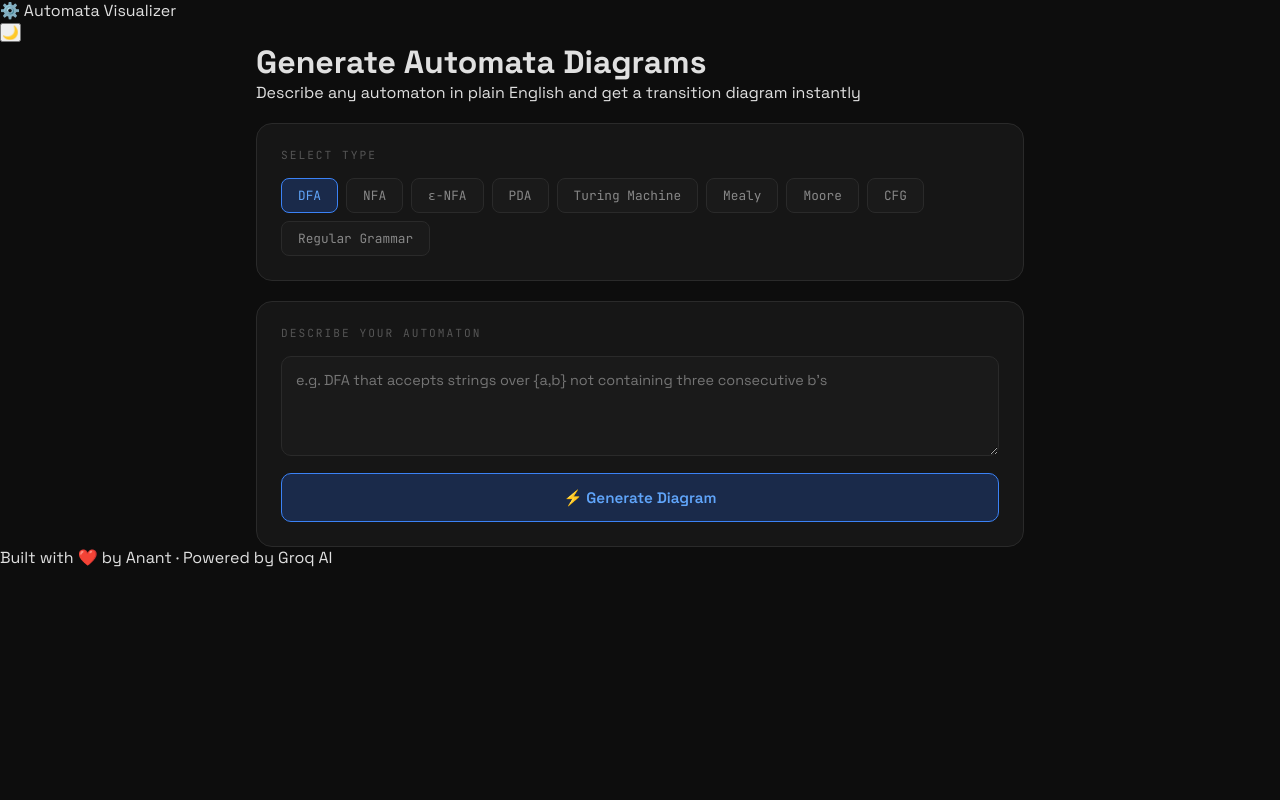
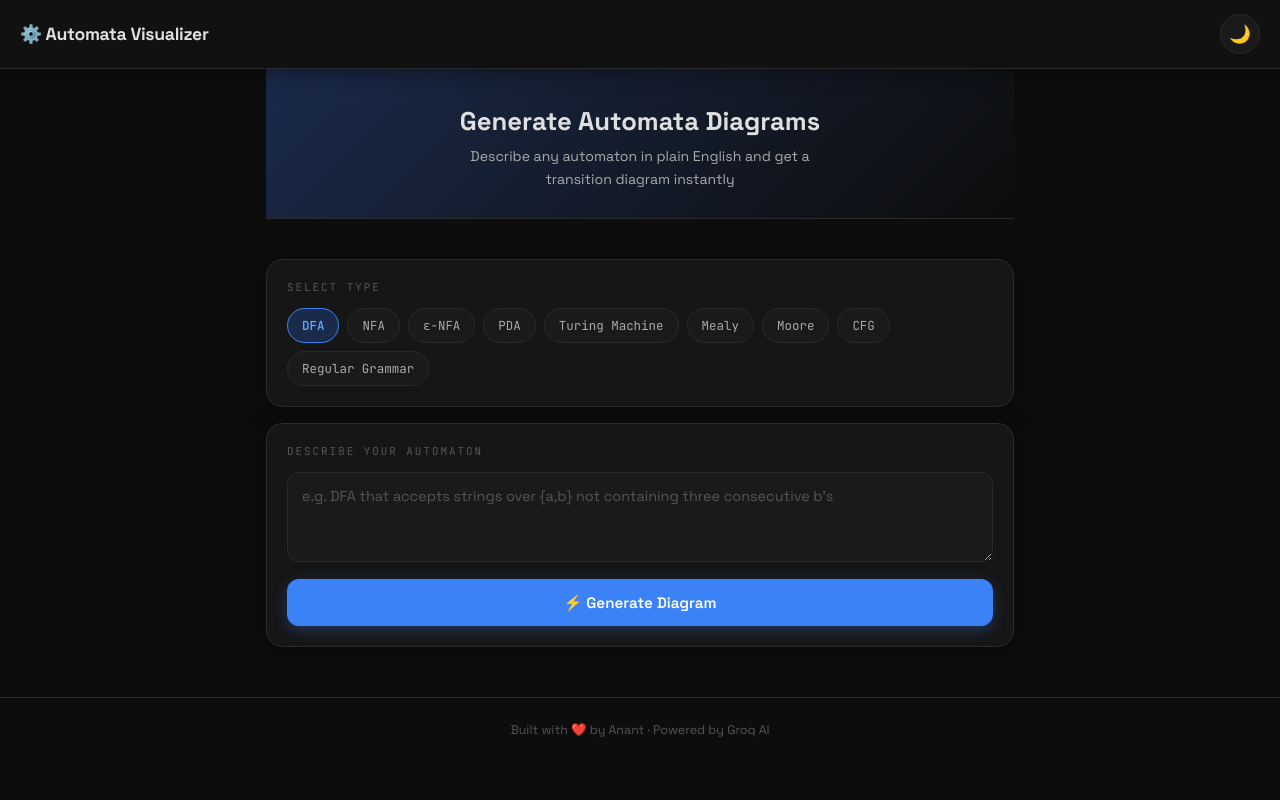
Before and after one commit to Anant-083/Automata-Visualizer, a Flask app: page / in a window 1280 px wide. Run offline with Flask 3, Linux system fonts and the light colour scheme.

Commit message:
Update style.css

```diff
--- a/static/style.css
+++ b/static/style.css
@@ -1,59 +1,156 @@
+:root {
+  --bg: #0d0d0d;
+  --bg2: #161616;
+  --bg3: #1a1a1a;
+  --border: #2a2a2a;
+  --text: #e0e0e0;
+  --text2: #aaa;
+  --text3: #555;
+  --accent: #3b82f6;
+  --accent2: #60a5fa;
+  --accept: #22c55e;
+  --reject: #ef4444;
+  --label: #f0c040;
+  --nav-bg: #111111;
+  --hero-bg: linear-gradient(135deg, #1a2a4a, #0d0d0d);
+  --shadow: 0 4px 24px rgba(0,0,0,0.4);
+  --btn-bg: #1a2a4a;
+}
+
+[data-theme="light"] {
+  --bg: #f0f4f8;
+  --bg2: #ffffff;
+  --bg3: #f8fafc;
+  --border: #e2e8f0;
+  --text: #1a202c;
+  --text2: #4a5568;
+  --text3: #a0aec0;
+  --accent: #2563eb;
+  --accent2: #1d4ed8;
+  --accept: #16a34a;
+  --reject: #dc2626;
+  --label: #d97706;
+  --nav-bg: #ffffff;
+  --hero-bg: linear-gradient(135deg, #dbeafe, #f0f4f8);
+  --shadow: 0 4px 24px rgba(0,0,0,0.08);
+  --btn-bg: #dbeafe;
+}
+
 * { margin: 0; padding: 0; box-sizing: border-box; }
 
 body {
-  background: #0d0d0d;
-  color: #e0e0e0;
+  background: var(--bg);
+  color: var(--text);
   font-family: 'Space Grotesk', sans-serif;
   min-height: 100vh;
-  padding-bottom: 40px;
+  transition: background 0.3s, color 0.3s;
 }
 
-.header {
-  text-align: center;
-  padding: 40px 20px 20px;
-  border-bottom: 1px solid #1a1a1a;
-  margin-bottom: 30px;
+/* NAVBAR */
+.navbar {
+  position: sticky;
+  top: 0;
+  z-index: 100;
+  background: var(--nav-bg);
+  border-bottom: 1px solid var(--border);
+  display: flex;
+  align-items: center;
+  justify-content: space-between;
+  padding: 14px 20px;
+  box-shadow: var(--shadow);
 }
 
-.header h1 {
-  font-size: 2rem;
+.nav-brand {
+  font-size: 1.1rem;
   font-weight: 700;
-  color: #fff;
-  letter-spacing: -0.5px;
+  color: var(--text);
+  letter-spacing: -0.3px;
 }
 
-.subtitle {
-  font-size: 0.85rem;
-  color: #555;
-  font-family: 'JetBrains Mono', monospace;
-  margin-top: 6px;
+.theme-toggle {
+  background: var(--bg3);
+  border: 1px solid var(--border);
+  border-radius: 50%;
+  width: 40px;
+  height: 40px;
+  font-size: 1.1rem;
+  cursor: pointer;
+  transition: all 0.2s;
+  display: flex;
+  align-items: center;
+  justify-content: center;
 }
 
+.theme-toggle:hover {
+  border-color: var(--accent);
+  transform: rotate(20deg);
+}
+
+/* HERO */
+.hero {
+  background: var(--hero-bg);
+  padding: 36px 20px 28px;
+  text-align: center;
+  border-bottom: 1px solid var(--border);
+  margin-bottom: 24px;
+}
+
+.hero h1 {
+  font-size: 1.6rem;
+  font-weight: 700;
+  color: var(--text);
+  margin-bottom: 8px;
+}
+
+.hero p {
+  font-size: 0.88rem;
+  color: var(--text2);
+  max-width: 400px;
+  margin: 0 auto;
+  line-height: 1.6;
+}
+
+/* CONTAINER */
 .container {
-  max-width: 800px;
+  max-width: 780px;
   margin: 0 auto;
-  padding: 0 16px;
+  padding: 0 16px 40px;
   display: flex;
   flex-direction: column;
-  gap: 20px;
+  gap: 16px;
 }
 
+/* CARD */
 .card {
-  background: #161616;
-  border: 1px solid #2a2a2a;
+  background: var(--bg2);
+  border: 1px solid var(--border);
   border-radius: 16px;
-  padding: 24px;
+  padding: 20px;
+  box-shadow: var(--shadow);
+  transition: background 0.3s, border-color 0.3s;
 }
 
 .card-title {
-  font-size: 0.7rem;
+  font-size: 0.68rem;
   text-transform: uppercase;
   letter-spacing: 2px;
-  color: #555;
-  margin-bottom: 16px;
+  color: var(--text3);
+  margin-bottom: 14px;
   font-family: 'JetBrains Mono', monospace;
 }
 
+.card-header {
+  display: flex;
+  align-items: center;
+  justify-content: space-between;
+  margin-bottom: 14px;
+}
+
+.card-header .card-title {
+  margin-bottom: 0;
+}
+
+/* TYPE BUTTONS */
 .type-grid {
   display: flex;
   flex-wrap: wrap;
@@ -61,127 +158,141 @@ body {
 }
 
 .type-btn {
-  background: #1a1a1a;
-  border: 1px solid #2a2a2a;
-  color: #888;
-  padding: 8px 16px;
-  border-radius: 8px;
+  background: var(--bg3);
+  border: 1px solid var(--border);
+  color: var(--text2);
+  padding: 8px 14px;
+  border-radius: 20px;
   font-family: 'JetBrains Mono', monospace;
-  font-size: 0.8rem;
+  font-size: 0.78rem;
   cursor: pointer;
   transition: all 0.2s;
 }
 
 .type-btn:hover {
-  border-color: #3b82f6;
-  color: #60a5fa;
+  border-color: var(--accent);
+  color: var(--accent2);
 }
 
 .type-btn.active {
-  background: #1a2a4a;
-  border-color: #3b82f6;
-  color: #60a5fa;
+  background: var(--btn-bg);
+  border-color: var(--accent);
+  color: var(--accent2);
+  font-weight: 600;
 }
 
+/* TEXTAREA */
 textarea {
   width: 100%;
-  background: #1a1a1a;
-  border: 1px solid #2a2a2a;
-  border-radius: 10px;
-  color: #e0e0e0;
+  background: var(--bg3);
+  border: 1px solid var(--border);
+  border-radius: 12px;
+  color: var(--text);
   font-family: 'Space Grotesk', sans-serif;
   font-size: 0.9rem;
   padding: 14px;
   resize: vertical;
-  min-height: 100px;
+  min-height: 90px;
   outline: none;
   transition: border-color 0.2s;
 }
 
 textarea:focus {
-  border-color: #3b82f6;
+  border-color: var(--accent);
 }
 
+textarea::placeholder {
+  color: var(--text3);
+}
+
+/* GENERATE BUTTON */
 #generateBtn {
   width: 100%;
   margin-top: 12px;
-  background: #1a2a4a;
-  border: 1px solid #3b82f6;
-  color: #60a5fa;
+  background: var(--accent);
+  border: none;
+  color: #fff;
   padding: 14px;
-  border-radius: 10px;
+  border-radius: 12px;
   font-family: 'Space Grotesk', sans-serif;
   font-size: 0.95rem;
   font-weight: 600;
   cursor: pointer;
   transition: all 0.2s;
+  box-shadow: 0 4px 14px rgba(59,130,246,0.3);
 }
 
 #generateBtn:hover {
-  background: #3b82f6;
-  color: #fff;
+  background: var(--accent2);
+  transform: translateY(-1px);
+  box-shadow: 0 6px 20px rgba(59,130,246,0.4);
 }
 
 #generateBtn:disabled {
-  opacity: 0.5;
+  opacity: 0.6;
   cursor: not-allowed;
+  transform: none;
 }
 
+/* TAG */
 .tag {
   display: inline-block;
-  background: #1a1a2e;
-  border: 1px solid #3b82f6;
-  color: #60a5fa;
+  background: var(--btn-bg);
+  border: 1px solid var(--accent);
+  color: var(--accent2);
   font-family: 'JetBrains Mono', monospace;
   font-size: 0.7rem;
   padding: 3px 12px;
   border-radius: 20px;
-  margin-bottom: 16px;
 }
 
+/* SVG */
 #svgContainer {
   width: 100%;
   overflow-x: auto;
+  border-radius: 10px;
+  background: var(--bg3);
+  padding: 10px;
 }
 
 #svgContainer svg {
-  min-width: 500px;
+  min-width: 480px;
 }
 
+/* LEGEND */
 .legend {
   display: flex;
-  gap: 16px;
+  gap: 14px;
   flex-wrap: wrap;
-  margin-top: 16px;
-  padding-top: 16px;
-  border-top: 1px solid #2a2a2a;
+  margin-top: 14px;
+  padding-top: 14px;
+  border-top: 1px solid var(--border);
 }
 
 .legend-item {
   display: flex;
   align-items: center;
-  gap: 8px;
-  font-size: 0.78rem;
-  color: #888;
+  gap: 7px;
+  font-size: 0.76rem;
+  color: var(--text2);
 }
 
 .legend-dot {
-  width: 14px;
-  height: 14px;
+  width: 13px;
+  height: 13px;
   border-radius: 50%;
   border: 2px solid;
+  flex-shrink: 0;
 }
 
+/* EXPLANATION */
 #explanation {
   font-size: 0.88rem;
-  color: #aaa;
+  color: var(--text2);
   line-height: 1.8;
 }
 
-#explanation strong {
-  color: #fff;
-}
-
+/* TEST */
 .test-row {
   display: flex;
   gap: 10px;
@@ -189,91 +300,120 @@ textarea:focus {
 
 .test-row input {
   flex: 1;
-  background: #1a1a1a;
-  border: 1px solid #2a2a2a;
-  border-radius: 8px;
-  color: #e0e0e0;
+  background: var(--bg3);
+  border: 1px solid var(--border);
+  border-radius: 10px;
+  color: var(--text);
   font-family: 'JetBrains Mono', monospace;
   font-size: 0.9rem;
   padding: 10px 14px;
   outline: none;
+  transition: border-color 0.2s;
+  min-width: 0;
 }
 
 .test-row input:focus {
-  border-color: #3b82f6;
+  border-color: var(--accent);
+}
+
+.test-row input::placeholder {
+  color: var(--text3);
 }
 
 .test-row button {
-  background: #1a2a4a;
-  border: 1px solid #3b82f6;
-  color: #60a5fa;
+  background: var(--accent);
+  border: none;
+  color: #fff;
   padding: 10px 20px;
-  border-radius: 8px;
+  border-radius: 10px;
   font-family: 'Space Grotesk', sans-serif;
   font-weight: 600;
   cursor: pointer;
   transition: all 0.2s;
+  white-space: nowrap;
 }
 
 .test-row button:hover {
-  background: #3b82f6;
-  color: #fff;
+  background: var(--accent2);
 }
 
 #testResult {
   margin-top: 14px;
   padding: 14px;
   border-radius: 10px;
-  font-size: 0.88rem;
+  font-size: 0.85rem;
   font-family: 'JetBrains Mono', monospace;
+  line-height: 1.7;
   display: none;
 }
 
 #testResult.accepted {
+  background: #f0fdf4;
+  border: 1px solid var(--accept);
+  color: var(--accept);
+}
+
+[data-theme="dark"] #testResult.accepted {
   background: #0f3d2e;
-  border: 1px solid #22c55e;
-  color: #22c55e;
 }
 
 #testResult.rejected {
-  background: #3d1515;
-  border: 1px solid #ef4444;
-  color: #ef4444;
+  background: #fef2f2;
+  border: 1px solid var(--reject);
+  color: var(--reject);
 }
 
+[data-theme="dark"] #testResult.rejected {
+  background: #3d1515;
+}
+
+/* TRANSITION TABLE */
 #transitionTable {
   overflow-x: auto;
+  border-radius: 10px;
 }
 
 #transitionTable table {
   width: 100%;
   border-collapse: collapse;
   font-family: 'JetBrains Mono', monospace;
-  font-size: 0.82rem;
+  font-size: 0.8rem;
 }
 
 #transitionTable th {
-  background: #1a1a2e;
-  color: #60a5fa;
+  background: var(--btn-bg);
+  color: var(--accent2);
   padding: 10px 14px;
   text-align: left;
-  border: 1px solid #2a2a2a;
+  border: 1px solid var(--border);
 }
 
 #transitionTable td {
   padding: 8px 14px;
-  border: 1px solid #2a2a2a;
-  color: #aaa;
+  border: 1px solid var(--border);
+  color: var(--text2);
 }
 
 #transitionTable tr:hover td {
-  background: #1a1a1a;
-  color: #fff;
+  background: var(--bg3);
+  color: var(--text);
 }
 
-.error-msg {
-  color: #ef4444;
-  font-size: 0.85rem;
-  font-family: 'JetBrains Mono', monospace;
+/* FOOTER */
+footer {
+  text-align: center;
+  padding: 24px;
+  color: var(--text3);
+  font-size: 0.78rem;
+  border-top: 1px solid var(--border);
   margin-top: 10px;
-  }
+}
+
+/* MOBILE */
+@media (max-width: 480px) {
+  .hero h1 { font-size: 1.3rem; }
+  .card { padding: 16px; }
+  .type-btn { font-size: 0.72rem; padding: 7px 12px; }
+  #generateBtn { font-size: 0.9rem; }
+  .nav-brand { font-size: 0.95rem; }
+}
```
